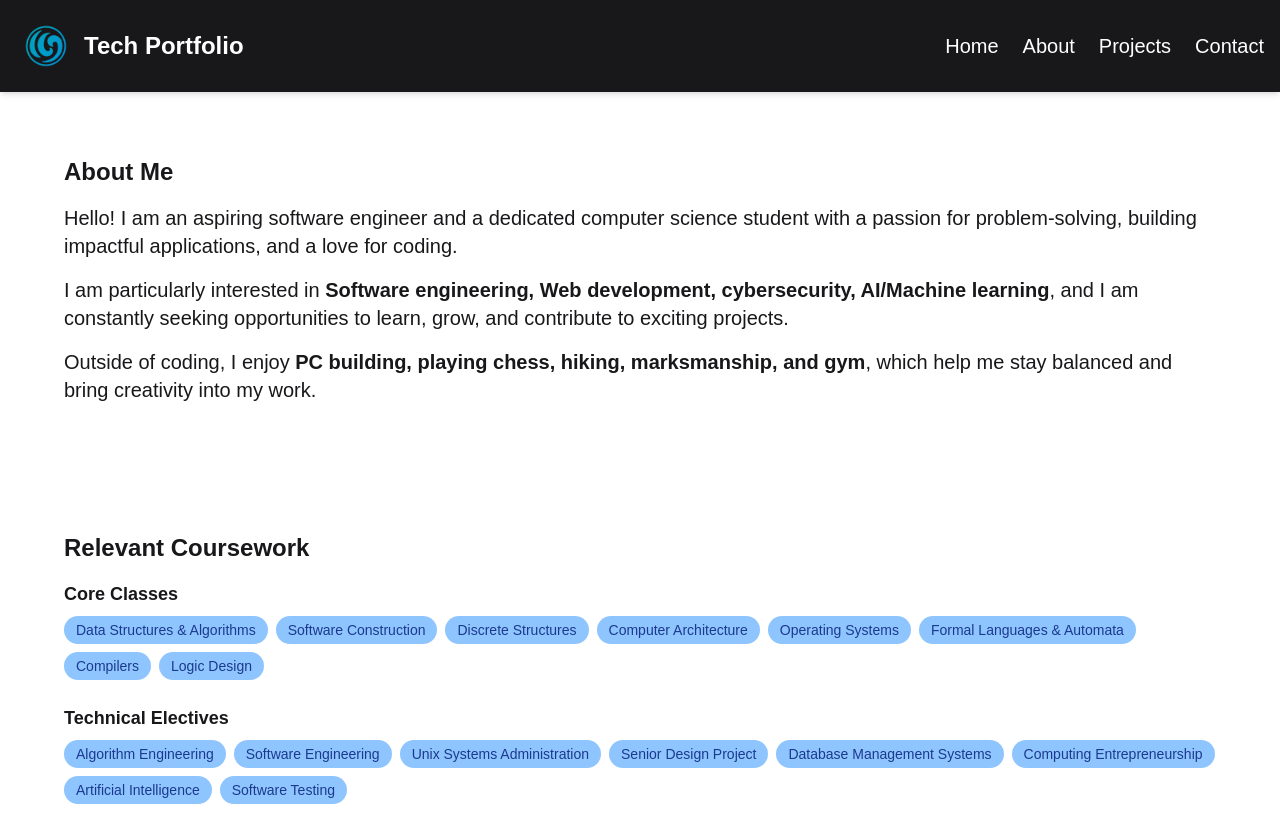
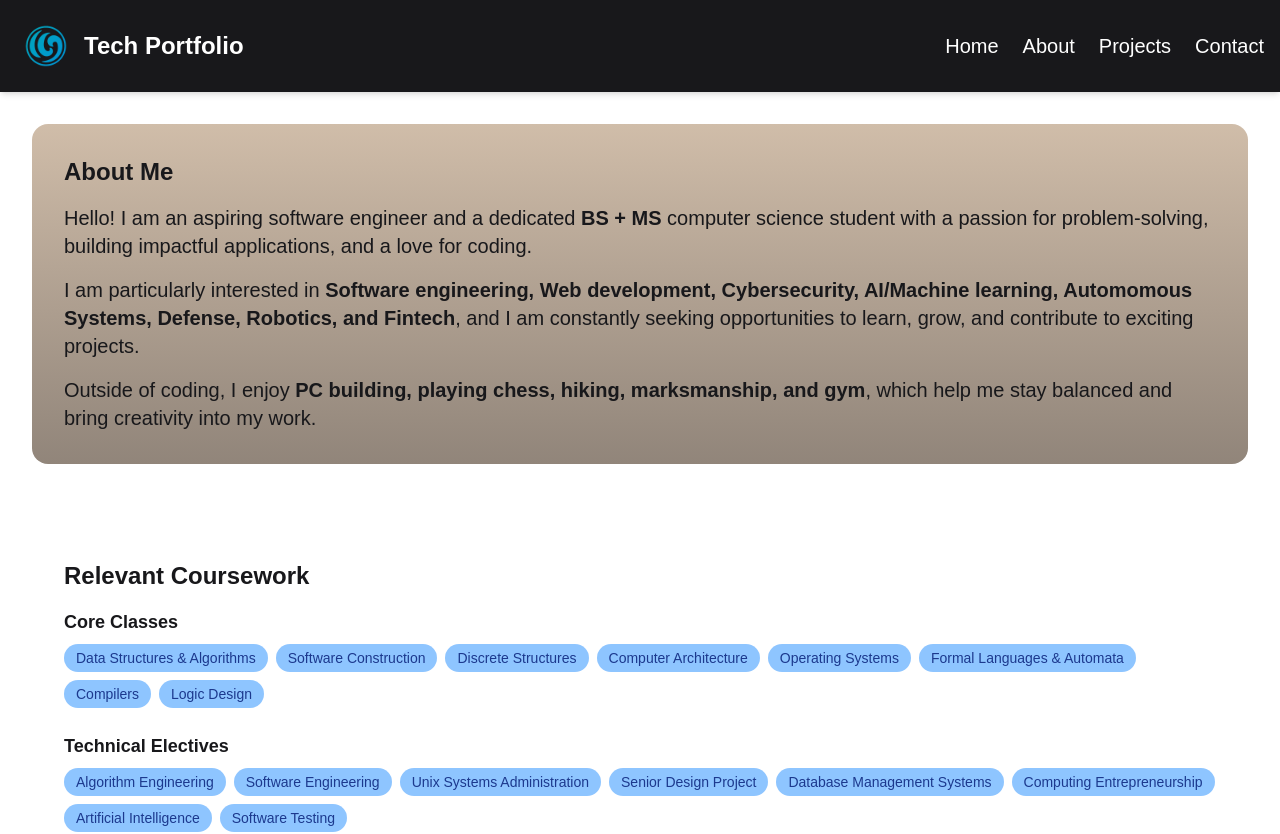
Before and after one commit to Ampherost/Ampherost.github.io, a Next.js app: page / in a window 1280 px wide. Shown: the top 834 px of the page. Built offline with nearby package versions, Linux system fonts and the light colour scheme.

Commit message:
updated container component and about me section

```diff
--- a/app/components/Container.tsx
+++ b/app/components/Container.tsx
@@ -29,11 +29,7 @@ export default function Container({
   contentClassName = "prose dark:prose-invert",
 }: ContainerProps) {
   return (
-    <div
-      className={
-        `dark:bg-zinc-800 p-8 rounded-2xl ${className}`
-      }
-    >
+    <div className={`p-8 rounded-2xl ${className || "dark:bg-zinc-800"}`}>
       <div className="flex items-center space-x-2 mb-4">
         {icon && <div className="w-6 h-6">{icon}</div>}
         {iconSrc && (
--- a/app/page.tsx
+++ b/app/page.tsx
@@ -11,15 +11,15 @@ export default function Home() {
     <main className="flex-grow">
       {/* About Me */}
       <section id="about" className="p-8">
-        <Container title="About Me">
+        <Container title="About Me" className="bg-gradient-to-b from-[#d0bda9] to-[#91857a]">
           <p className="mb-4">
-            Hello! I am an aspiring software engineer and a dedicated computer science
+            Hello! I am an aspiring software engineer and a dedicated <strong>BS + MS</strong> computer science
             student with a passion for problem-solving, building impactful applications,
             and a love for coding.
           </p>
           <p className="mb-4">
             I am particularly interested in <strong>Software engineering, Web development,
-            cybersecurity, AI/Machine learning</strong>, and I am constantly seeking
+            Cybersecurity, AI/Machine learning, Automomous Systems, Defense, Robotics, and Fintech</strong>, and I am constantly seeking
             opportunities to learn, grow, and contribute to exciting projects.
           </p>
           <p>
```
